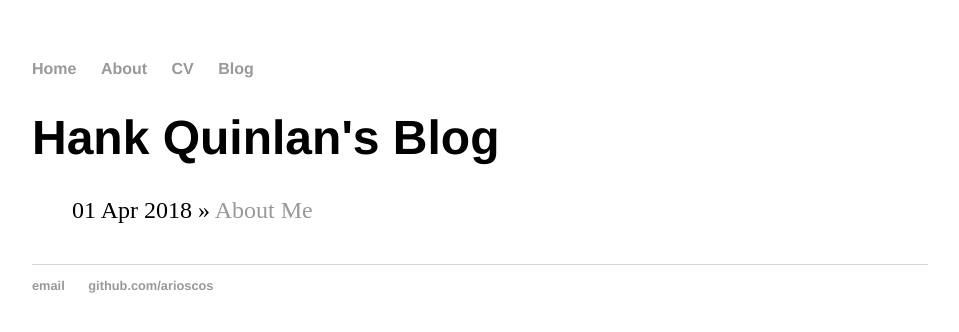
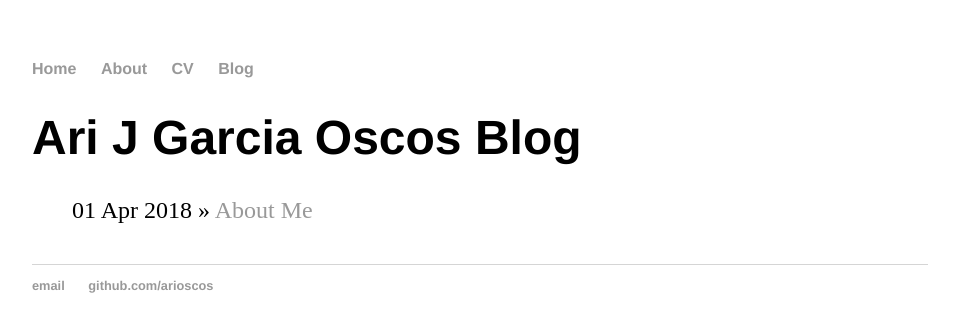
Before and after one commit to arioscos/arioscos.github.io, a Jekyll site: the page built from blog/index.html, in a window 1280 px wide. Shown: the top 332 px of the page, without its empty margins (160-1119 px from the left). Built offline with Jekyll 4.4.1, drawn with Linux system fonts in a browser that asks for light colours.

Commit message:
Update index.html
Changed name of Blog

```diff
--- a/blog/index.html
+++ b/blog/index.html
@@ -1,6 +1,6 @@
 ---
 layout: default
-title: Hank Quinlan's Blog
+title: Ari J Garcia Oscos Blog
 ---
 	<h1>{{ page.title }}</h1>
 	<ul class="posts">
```
